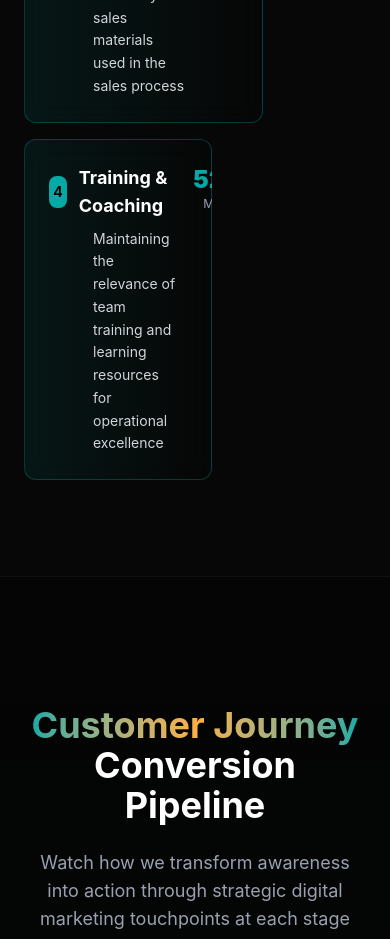
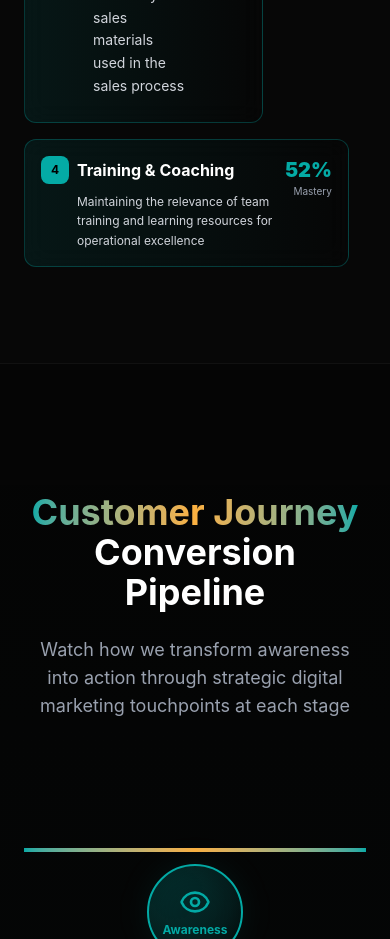
Before and after one commit to adityarastogi8081-design/SIS-Main, a React (Vite) app: page /services/digital-marketing in a window 390 px wide. Shown: the part 2140-3079 px from the top of the page. Built offline with nearby package versions, Linux system fonts and the light colour scheme.

Commit message:
New commit

```diff
--- a/src/App.jsx
+++ b/src/App.jsx
@@ -13,10 +13,15 @@ import BlogHub from './Pages/BlogHub'
 import SplashScreen from './components/SplashScreen'
 
 function App() {
-  const [showSplash, setShowSplash] = useState(true)
+  const [showSplash, setShowSplash] = useState(() => {
+    // Check if splash screen has been shown in this session
+    return !sessionStorage.getItem('splashScreenShown')
+  })
 
   const handleSplashComplete = () => {
     setShowSplash(false)
+    // Mark splash screen as shown for this session
+    sessionStorage.setItem('splashScreenShown', 'true')
   }
 
   return (
--- a/src/services-components/DigitalMarketing.jsx
+++ b/src/services-components/DigitalMarketing.jsx
@@ -196,27 +196,47 @@ export default function DigitalMarketing() {
 
                 {/* Stage 4 */}
                <motion.div
-                  initial={{ opacity: 0, x: 30, width: "55%" }}
+  initial={{ opacity: 0, x: 30 }}
   whileInView={{ opacity: 1, x: 0 }}
   transition={{ duration: 0.6, delay: 0.4 }}
-                  className="w-[55%]"
+  className="w-[95%] sm:w-[80%] lg:w-[55%]"
 >
   <div className="relative group overflow-hidden">
     <div className="absolute inset-0 bg-gradient-to-r from-[#04AAA5]/20 to-transparent opacity-0 group-hover:opacity-100 transition-opacity" />
-                    <div className="relative p-6 rounded-xl border border-[#04AAA5]/30 bg-gradient-to-r from-[#04AAA5]/10 to-transparent backdrop-blur-md">
+
+    <div className="relative p-4 sm:p-6 rounded-xl border border-[#04AAA5]/30 bg-gradient-to-r from-[#04AAA5]/10 to-transparent backdrop-blur-md">
+
       <div className="flex items-start justify-between">
+
         <div className="flex-1">
-                          <div className="flex items-center gap-3 mb-2">
-                            <div className="w-8 h-8 rounded-lg bg-[#04AAA5] flex items-center justify-center text-black font-bold text-sm">4</div>
-                            <h4 className="text-lg font-bold text-white">Training & Coaching</h4>
+
+          <div className="flex items-center gap-2 sm:gap-3 mb-2">
+            <div className="w-7 h-7 sm:w-8 sm:h-8 rounded-lg bg-[#04AAA5] flex items-center justify-center text-black font-bold text-xs sm:text-sm">
+              4
             </div>
-                          <p className="text-gray-300 text-sm leading-relaxed ml-11">Maintaining the relevance of team training and learning resources for operational excellence</p>
+
+            <h4 className="text-base sm:text-lg font-bold text-white">
+              Training & Coaching
+            </h4>
           </div>
-                        <div className="text-right ml-4">
-                          <div className="text-2xl font-black text-[#04AAA5]">52%</div>
-                          <div className="text-xs text-gray-400">Mastery</div>
+
+          <p className="text-gray-300 text-xs sm:text-sm leading-relaxed ml-9 sm:ml-11">
+            Maintaining the relevance of team training and learning resources for operational excellence
+          </p>
+
+        </div>
+
+        <div className="text-right ml-2 sm:ml-4">
+          <div className="text-xl sm:text-2xl font-black text-[#04AAA5]">
+            52%
+          </div>
+          <div className="text-[10px] sm:text-xs text-gray-400">
+            Mastery
           </div>
         </div>
+
+      </div>
+
     </div>
   </div>
 </motion.div>
```
Lines whose indentation alone changed are shown as unchanged.
